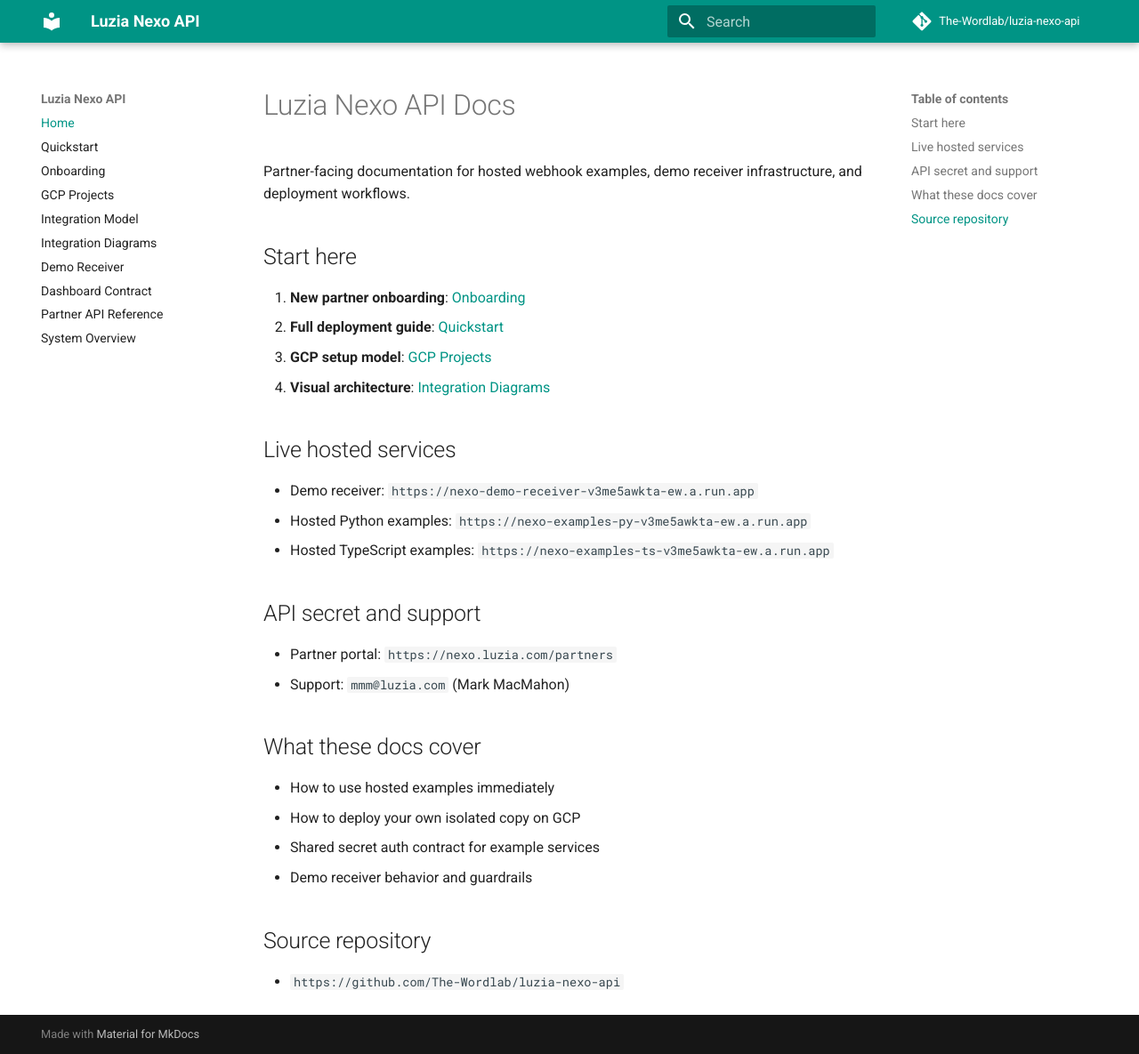
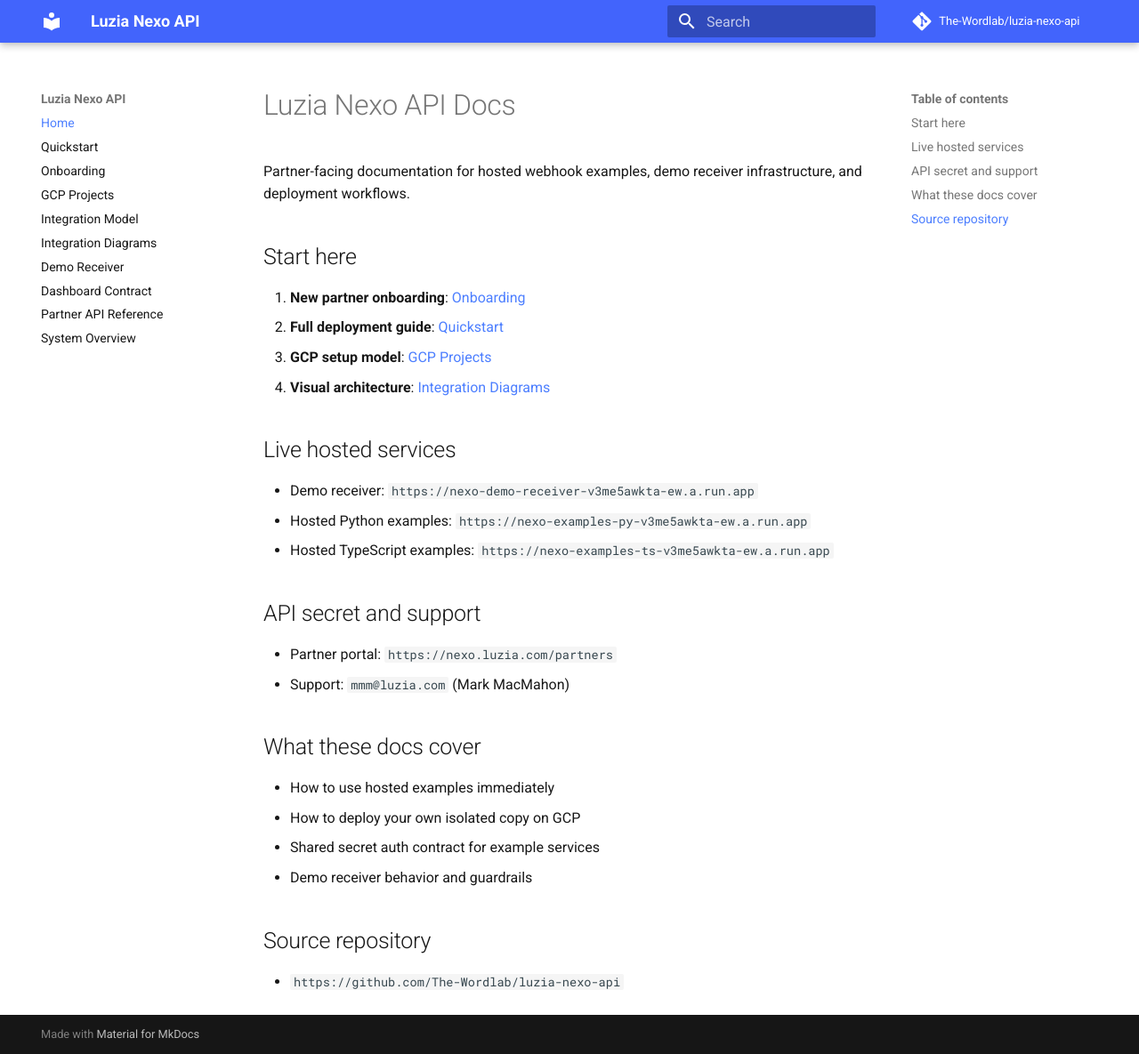
Before and after one commit to The-Wordlab/luzia-nexo-api, an MkDocs documentation site: the page built from docs/index.md, in a window 1280 px wide and 1185 px high. Shown: the whole window at 89% size. Built offline with MkDocs 1.6.1 and Material for MkDocs 9.7.7, drawn with Linux system fonts in a browser that asks for light colours; comment, search, counter and statistics services are not loaded.

Commit message:
docs: align docs theme with luzia-nexo brand colors

```diff
--- /dev/null
+++ b/docs/stylesheets/brand.css
@@ -0,0 +1,24 @@
+/* Align MkDocs Material palette with luzia-nexo frontend tokens. */
+[data-md-color-scheme="default"] {
+  --md-primary-fg-color: #4264fc;
+  --md-primary-fg-color--light: #4d7fff;
+  --md-primary-fg-color--dark: #3653d6;
+  --md-accent-fg-color: #4264fc;
+  --md-typeset-a-color: #4d7fff;
+  --md-default-bg-color: #ffffff;
+  --md-default-fg-color: #171717;
+}
+
+[data-md-color-scheme="slate"] {
+  --md-primary-fg-color: #4264fc;
+  --md-primary-fg-color--light: #4d7fff;
+  --md-primary-fg-color--dark: #3653d6;
+  --md-accent-fg-color: #4264fc;
+  --md-typeset-a-color: #7f9bff;
+  --md-default-bg-color: #000000;
+}
+
+.md-typeset .admonition,
+.md-typeset details {
+  border-radius: 8px;
+}
--- a/mkdocs.yml
+++ b/mkdocs.yml
@@ -16,8 +16,11 @@
     - search.highlight
   palette:
     - scheme: default
-      primary: teal
-      accent: blue
+      primary: indigo
+      accent: indigo
+    - scheme: slate
+      primary: indigo
+      accent: indigo
 
 markdown_extensions:
   - admonition
@@ -34,6 +37,9 @@
   - https://unpkg.com/mermaid@10/dist/mermaid.min.js
   - javascripts/mermaid.js
 
+extra_css:
+  - stylesheets/brand.css
+
 nav:
   - Home: index.md
   - Quickstart: quickstart.md
```
